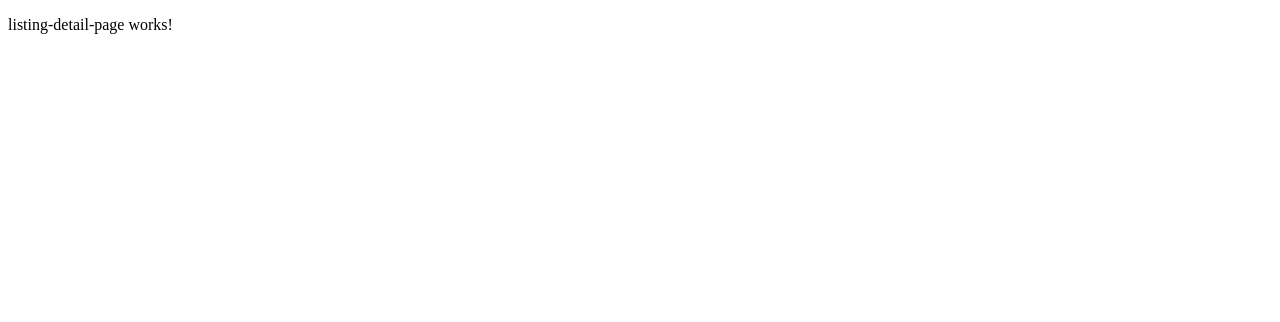
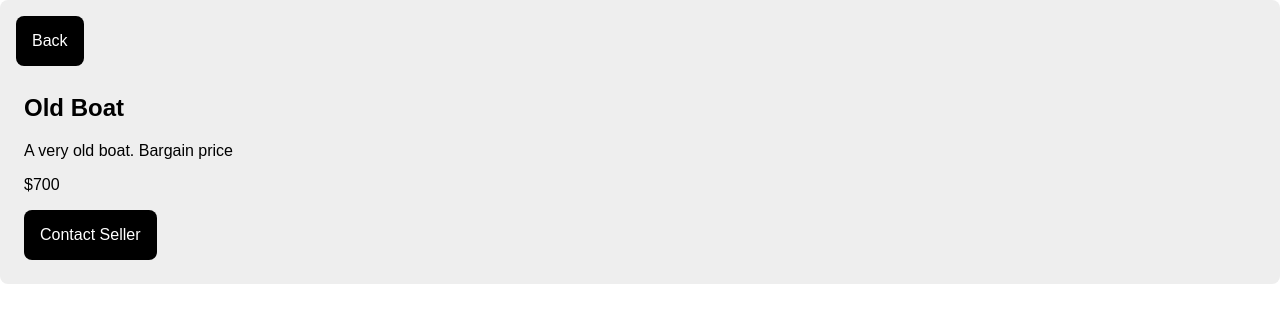
Before and after one commit to aliahmadcse/buy-and-sell, an Angular app: page /listings/123 in a window 1280 px wide. Shown: the top 322 px of the page. Built offline with nearby package versions, Linux system fonts and the light colour scheme.

Commit message:
📦 NEW: implements listings and listing detail page

```diff
--- /dev/null
+++ b/src/app/fake-data.ts
@@ -0,0 +1,43 @@
+import { Listing } from "./types";
+
+export const fakeListings: Listing[] = [
+  {
+    id: "123",
+    name: "Old Boat",
+    description: "A very old boat. Bargain price",
+    price: 700,
+  },
+  {
+    id: "345",
+    name: "Computer",
+    description: "From the 1990s, a classic!",
+    price: 50,
+  },
+  {
+    id: "456",
+    name: "Basketball Hoop",
+    description: "Good condition, free delivery",
+    price: 100,
+  },
+];
+
+export const fakeMyListings: Listing[] = [
+  {
+    id: "789",
+    name: "Bicycle",
+    description: "Bright blue, very fast",
+    price: 75,
+  },
+  {
+    id: "234",
+    name: "Electric Guitar",
+    description: "Needs new strings, but otherwise in very good condition",
+    price: 99,
+  },
+  {
+    id: "987",
+    name: "Playstation",
+    description: "Old playstation, still works though",
+    price: 75,
+  },
+];
--- a/src/app/listing-detail-page/listing-detail-page.component.html
+++ b/src/app/listing-detail-page/listing-detail-page.component.html
@@ -1 +1,16 @@
-<p>listing-detail-page works!</p>
+<div class="content-box">
+  <a routerLink="/listings">
+    <button>Back</button>
+  </a>
+  <div *ngIf="listing != null; else showWarning">
+    <h2>{{ listing.name }}</h2>
+    <p>{{ listing.description }}</p>
+    <p>${{ listing.price }}</p>
+    <a routerLink="/contact/{{ listing.id }}">
+      <button>Contact Seller</button>
+    </a>
+  </div>
+  <ng-template #showWarning>
+    <div>No content found against the {{ id }} id</div>
+  </ng-template>
+</div>
--- a/src/app/listing-detail-page/listing-detail-page.component.ts
+++ b/src/app/listing-detail-page/listing-detail-page.component.ts
@@ -1,15 +1,30 @@
-import { Component, OnInit } from '@angular/core';
+import { Component, OnInit } from "@angular/core";
+import { ActivatedRoute } from "@angular/router";
+import { fakeListings } from "@app/fake-data";
+import { Listing } from "@app/types";
 
 @Component({
-  selector: 'app-listing-detail-page',
-  templateUrl: './listing-detail-page.component.html',
-  styleUrls: ['./listing-detail-page.component.css']
+  selector: "app-listing-detail-page",
+  templateUrl: "./listing-detail-page.component.html",
+  styleUrls: ["./listing-detail-page.component.css"],
 })
 export class ListingDetailPageComponent implements OnInit {
+  private _listing: Listing | null = null;
+  private _id: string | null = null;
 
-  constructor() { }
+  constructor(private route: ActivatedRoute) {}
 
   ngOnInit(): void {
+    this._id = this.route.snapshot.paramMap.get("id");
+    this._listing =
+      fakeListings.find((listing) => listing.id === this.id) ?? null;
   }
 
+  public get listing() {
+    return this._listing;
+  }
+
+  public get id() {
+    return this._id;
+  }
 }
--- a/src/app/listings-page/listings-page.component.html
+++ b/src/app/listings-page/listings-page.component.html
@@ -1 +1,7 @@
-<p>listings-page works!</p>
+<div>
+  <div class="content-box" *ngFor="let listing of listings">
+    <a routerLink="/listings/{{ listing.id }}">
+      <h3>{{ listing.name }} - {{ listing.price }}</h3>
+    </a>
+  </div>
+</div>
--- a/src/app/listings-page/listings-page.component.ts
+++ b/src/app/listings-page/listings-page.component.ts
@@ -1,15 +1,22 @@
-import { Component, OnInit } from '@angular/core';
+import { Component, OnInit } from "@angular/core";
+import { fakeListings } from "@app/fake-data";
+import { Listing } from "@app/types";
 
 @Component({
-  selector: 'app-listings-page',
-  templateUrl: './listings-page.component.html',
-  styleUrls: ['./listings-page.component.css']
+  selector: "app-listings-page",
+  templateUrl: "./listings-page.component.html",
+  styleUrls: ["./listings-page.component.css"],
 })
 export class ListingsPageComponent implements OnInit {
+  private _listings: Listing[] = [];
 
-  constructor() { }
+  constructor() {}
 
   ngOnInit(): void {
+    this._listings = fakeListings;
   }
 
+  public get listings() {
+    return this._listings;
+  }
 }
--- /dev/null
+++ b/src/app/types.ts
@@ -0,0 +1,6 @@
+export interface Listing {
+    id: string,
+    name: string,
+    description: string,
+    price: number,
+}
--- a/src/styles.css
+++ b/src/styles.css
@@ -1 +1,87 @@
-/* You can add global styles to this file, and also import other style files */
+body {
+    font-family: Arial, sans-serif;
+    margin: 0;
+    padding: 0;
+}
+
+button {
+    background-color: black;
+    border: none;
+    border-radius: 8px;
+    color: white;
+    cursor: pointer;
+    outline: none;
+    padding: 16px;
+    font-family: Arial, sans-serif;
+    font-size: 16px;
+}
+
+input, textarea {
+    border: 2px solid black;
+    border-radius: 8px;
+    font-family: Arial, sans-serif;
+    font-size: 16px;
+    padding: 8px;
+}
+
+a {
+    text-decoration: none;
+    color: black;
+}
+
+div {
+    padding: 8px;
+}
+
+#page-wrap {
+    background-color: #EEE;
+    min-height: 100vh;
+    padding: 0;
+    width: 100vw;
+}
+
+#max-width-column {
+    background-color: white;
+    margin: 0 auto;
+    max-width: 700px;
+    min-height: 100vh;
+    padding: 16px;
+    position: relative;
+}
+
+#top-bar {
+    border-bottom: 2px solid black;
+}
+
+#app-heading {
+    margin-top: 0;
+}
+
+#my-listings-button {
+    position: absolute;
+    top: 16px;
+    right: 16px;
+}
+
+#content-wrap {
+    padding: 16px;
+}
+
+.content-box {
+    background-color: #EEE;
+    border-radius: 8px;
+    padding: 16px;
+    position: relative;
+    margin-bottom: 16px;
+}
+
+.buttons-container {
+    position: absolute;
+    right: 0px;
+    bottom: 0px;
+    padding: 16px;
+}
+
+.buttons-container > button {
+    margin-left: 8px;
+}
```
